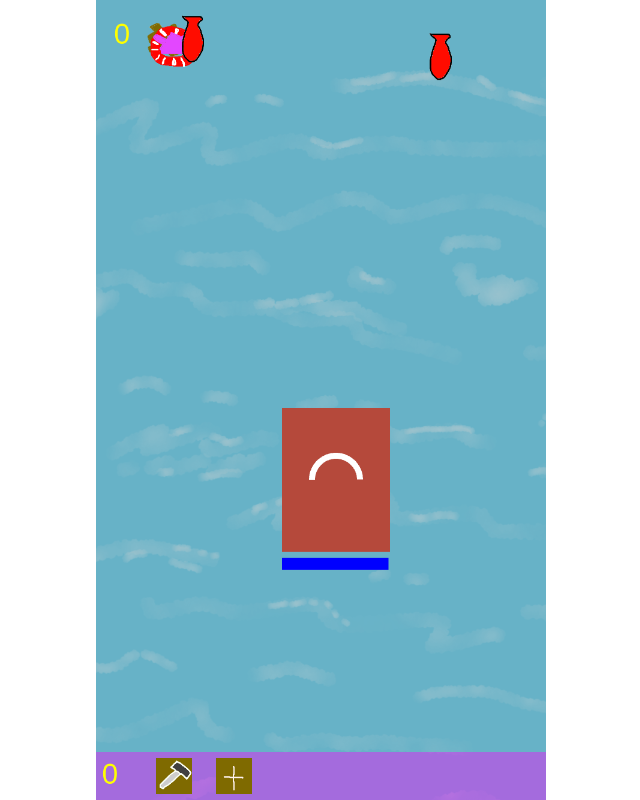
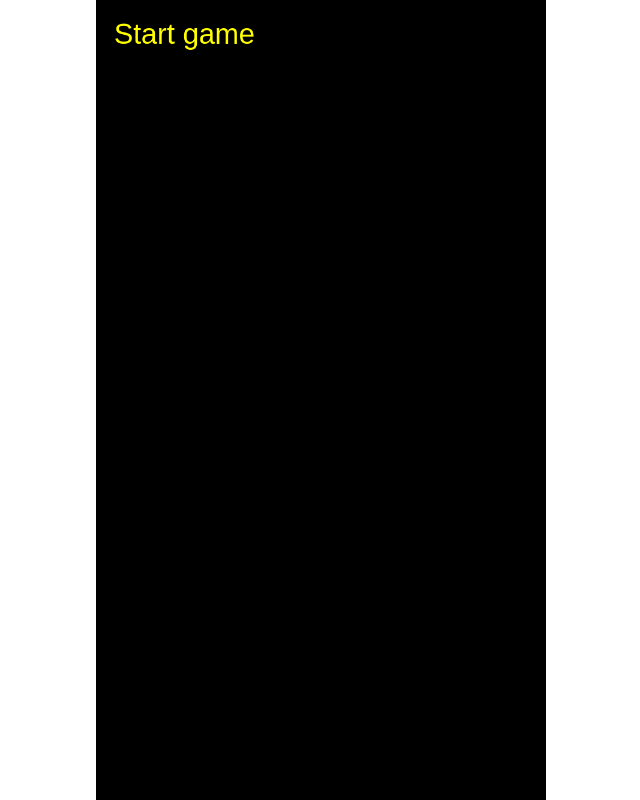
Before and after one commit to stefanforsberg/spelsyltmay2020, a plain HTML site: page index.html in a window 1280 px wide. Shown: the whole page, without its empty margins (319-959 px from the left). Drawn offline with Linux system fonts and the light colour scheme; animation ran at ten frames a second.

Commit message:
End game

```diff
--- a/child.js
+++ b/child.js
@@ -8,31 +8,44 @@ class Child extends Phaser.GameObjects.Sprite {
 
         this.canMove = true;
 
-        scene.input.setDraggable(this);
 
-        this.on('dragstart', function (pointer) {
-            this.canMove = false;
-            this.setTint(Math.random() * 0xffffff);
-
-        });
-
-        this.on('drag', function (pointer, dragX, dragY) {
-
-            this.x = dragX;
-            this.y = dragY;
-
-        });
-
-        this.on('dragend', function (pointer) {
-            this.canMove = true;
-            this.clearTint();
-        });
 
         this.scene = scene;
 
         this.respawn();
 
+        this.setTween()
+
+        scene.input.setDraggable(this);
+
+        this.on('dragstart', function (pointer) {
+            this.canMove = false;
+            this.tween.remove();
+        });
+
+        this.on('drag', function (pointer, dragX, dragY) {
+            this.x = dragX;
+            this.y = dragY;
+        });
+
+        this.on('dragend', function (pointer) {
+            this.canMove = true;
+            this.setTween();
+        });
+
         scene.add.existing(this);
+    }
+
+    setTween() {
+        this.tween = this.scene.tweens.add({
+            targets: this,
+            props: {
+                y: { value: `+=${Phaser.Math.Between(-20, 20)}`, ease: 'Sine.InOut' }
+            },
+            duration: 3000,
+            yoyo: true,
+            repeat: -1
+        });
     }
 
     canBePlacedOnRaft() {
@@ -40,14 +53,15 @@ class Child extends Phaser.GameObjects.Sprite {
     }
 
     respawn() {
-        this.x = Phaser.Math.Between(20, 700);
-        this.y = Phaser.Math.Between(0, 30);
+        this.x = -30;
+        this.y = Phaser.Math.Between(50, 500);
     }
 
     update(player) {
 
         if(this.canMove) {
-            this.y += 1;
+            this.angle+= 0.2;
+            this.x += 0.5;
         }
     }
 }
--- a/index.html
+++ b/index.html
@@ -12,7 +12,9 @@
     <link rel="manifest" href="site.webmanifest">
 
     <script src="phaser.min.js"></script>
+    <script src="startScene.js"></script>
     <script src="seaScene.js"></script>
+    <script src="scoreScene.js"></script>
     <script src="crafting.js"></script>
     <script src="player.js"></script>
     <script src="childRaft.js"></script>
@@ -41,7 +43,9 @@
             },
             autoRound: false,
             scene: [
-                SeaScene
+                StartScene,
+                SeaScene,
+                ScoreScene
             ]
         };
 
--- a/player.js
+++ b/player.js
@@ -16,6 +16,8 @@ class Player extends Phaser.GameObjects.Container {
 
         this.add(this.player);
         this.add(this.playerLife);
+
+        this.scene = scene;
 
         scene.add.existing(this);
 
@@ -50,7 +52,13 @@ class Player extends Phaser.GameObjects.Container {
 
     update() {
         if(this.life < 180) {
+            // this.life = this.life + 0.5;
             this.life = this.life + 0.05;
+
+        }
+
+        if(this.life >= 180) {
+            this.scene.events.emit("Endgame");
         }
 
         if(this.raftLife > 0) {
@@ -78,67 +86,3 @@ class Player extends Phaser.GameObjects.Container {
         this.raftLifeGraphics.fillRect(310, 930, this.raftLife, 20);
     }
 }
-
-// class Player extends Phaser.GameObjects.Sprite {
-
-//     constructor(scene, x, y, key) {
-//         super(scene, x, y, key);
-
-//         scene.add.existing(this);
-
-//         // this.body.setVelocityY(50)
-
-//         // var graphics = this.add.graphics();
-
-//         // graphics.fillStyle(0xff0000, 1);
-//         // graphics.fillRect(0, 0, 100, 100);
-
-//         // this.body.setVelocityY(-80);
-
-//     }
-
-//     update() {
-
-//         // if(this.canMove) {
-//         //     this.y += 3;
-
-//         //     if(this.y > 1400) {
-//         //         this.y = -100
-//         //     }
-//         // }
-
-
-//         // // Horizontal movement
-//         // if (this.scene.cursors.left.isDown)
-//         // {
-//         //     this.flipX = true;
-//         //     this.body.setVelocityX(-80);
-//         // }
-//         // else if (this.scene.cursors.right.isDown)
-//         // {
-//         //     this.flipX = false;
-//         //     this.body.setVelocityX(80);
-//         // } else {
-//         //     this.body.setVelocityX(0);
-//         // }
-//         // // Vertical movement
-//         // if (this.scene.cursors.up.isDown)
-//         // {
-//         //     this.flipY = false;
-//         //     this.body.setVelocityY(-80);
-//         // }
-//         // else if (this.scene.cursors.down.isDown)
-//         // {
-//         //     this.flipY = true;
-//         //     this.body.setVelocityY(80);
-//         // }
-
-//         // if (this.scene.cursors.left.isDown || this.scene.cursors.right.isDown) {
-//         //     this.anims.play('vertical', true);
-//         // } else if (this.scene.cursors.up.isDown || this.scene.cursors.down.isDown) {
-//         //     this.anims.play('horisontal', true);
-//         // } else {
-//         //     this.anims.stop();
-//         // }
-//     }
-// }
--- /dev/null
+++ b/scoreScene.js
@@ -0,0 +1,33 @@
+class ScoreScene extends Phaser.Scene {
+    constructor() {
+        console.log("ScoreScene")
+        super({ key: 'ScoreScene' });
+    }
+
+    init() {
+        console.log('Score scene init')
+        this.scene.get('SeaScene').events.on('EatFish', () => {console.log("score eats fish"); this.fishEaten+=1;}, this);
+        this.scene.get('SeaScene').events.on('Endgame', this.updateScore, this);
+
+        var text = this.add.text(30, 800, 'Start game').setFontFamily('Arial').setFontSize(48).setColor('#ffff00');
+        text.setInteractive();
+        text.on('pointerdown', ()=> { this.events.emit('StartGame')}, this);
+
+        this.fishScore = this.add.text(30, 30, 'Score').setFontFamily('Arial').setFontSize(48).setColor('#ffff00');
+
+
+
+    }
+
+    create() {
+
+    }
+
+    restart() {
+        this.fishEaten = 0;
+    }
+
+    updateScore() {
+        this.fishScore.setText("Fish eaten: " + this.fishEaten);
+    }
+}
--- a/seaScene.js
+++ b/seaScene.js
@@ -5,21 +5,21 @@ class SeaScene extends Phaser.Scene {
     }
 
     preload() {
-        this.load.image('bg', 'assets/bg.png');
-        this.load.image('fish', 'assets/fish.png');
-        this.load.image('fishPoison', 'assets/fishPoison.png');
-        this.load.image('wood', 'assets/wood.png');
-        this.load.image('repairRaft', 'assets/repairRaft.png');
-        this.load.image('addRaft', 'assets/addRaft.png');
-        this.load.image('player', 'assets/player.png');
-        this.load.image('childRaft', 'assets/childRaft.png');
-        this.load.image('childRaftWithChild', 'assets/childRaftWithChild.png');
-        this.load.image('child', 'assets/child.png');
+        console.log("preloading")
     }
 
     create() {
         console.log("create")
 
+        this.events.on("EatFish", () => { this.fishEaten = this.fishEaten + 1;}, this);
+
+        this.events.on("AddRaft", this.addRaft, this);
+
+        this.restart();
+
+    }
+
+    restart() {
         this.bg1 = this.add.sprite(400,700,'bg');
         this.bg2 = this.add.sprite(400,700-1400,'bg');
 
@@ -37,8 +37,6 @@ class SeaScene extends Phaser.Scene {
 
         this.player = new Player(this);
 
-
-
         this.wood = new Wood(this, 600, 0, 'wood');
 
         this.children = [];
@@ -51,16 +49,11 @@ class SeaScene extends Phaser.Scene {
 
         this.fishEaten = 0;
 
-        this.events.on("EatFish", () => { this.fishEaten = this.fishEaten + 1;}, this);
-
         this.fishEatenText = this.add.text(30, 30, '0').setFontFamily('Arial').setFontSize(48).setColor('#ffff00');
-
-        this.events.on("AddRaft", this.addRaft, this);
 
         this.fish = new Fish(this, 50, 50, 'fish');
 
         this.fish2 = new Fish(this, 600, 0, 'fish');
-
     }
 
     update() {
--- /dev/null
+++ b/startScene.js
@@ -0,0 +1,56 @@
+class StartScene extends Phaser.Scene {
+    constructor() {
+        console.log("Start")
+        super({ key: 'StartScene' });
+    }
+
+    preload() {
+        this.load.image('bg', 'assets/bg.png');
+        this.load.image('fish', 'assets/fish.png');
+        this.load.image('fishPoison', 'assets/fishPoison.png');
+        this.load.image('wood', 'assets/wood.png');
+        this.load.image('repairRaft', 'assets/repairRaft.png');
+        this.load.image('addRaft', 'assets/addRaft.png');
+        this.load.image('player', 'assets/player.png');
+        this.load.image('childRaft', 'assets/childRaft.png');
+        this.load.image('childRaftWithChild', 'assets/childRaftWithChild.png');
+        this.load.image('child', 'assets/child.png');
+    }
+
+    create() {
+        var text = this.add.text(30, 30, 'Start game').setFontFamily('Arial').setFontSize(48).setColor('#ffff00');
+
+        text.setInteractive();
+
+        text.on('pointerdown', this.startGame, this);
+
+        this.scene.get('SeaScene').events.on('EatFish', () => {console.log("score eats fish")}, this);
+
+        this.scene.get('ScoreScene').events.on('StartGame', this.startGame, this);
+
+        this.scene.get('SeaScene').events.on('Endgame', this.endGame, this);
+
+        this.scene.launch('SeaScene')
+        this.scene.launch('ScoreScene')
+
+        this.scene.get('ScoreScene').scene.sleep();
+        this.scene.get('SeaScene').scene.sleep();
+
+
+
+    }
+
+    startGame() {
+        this.scene.setVisible(false);
+        this.scene.get('SeaScene').restart();
+        this.scene.get('ScoreScene').restart();
+        this.scene.get('SeaScene').scene.wake();
+        this.scene.bringToTop('SeaScene')
+    }
+
+    endGame() {
+
+        this.scene.get('SeaScene').scene.sleep();
+        this.scene.get('ScoreScene').scene.wake();
+    }
+}
```
Also changed, not shown: 1 other file.
